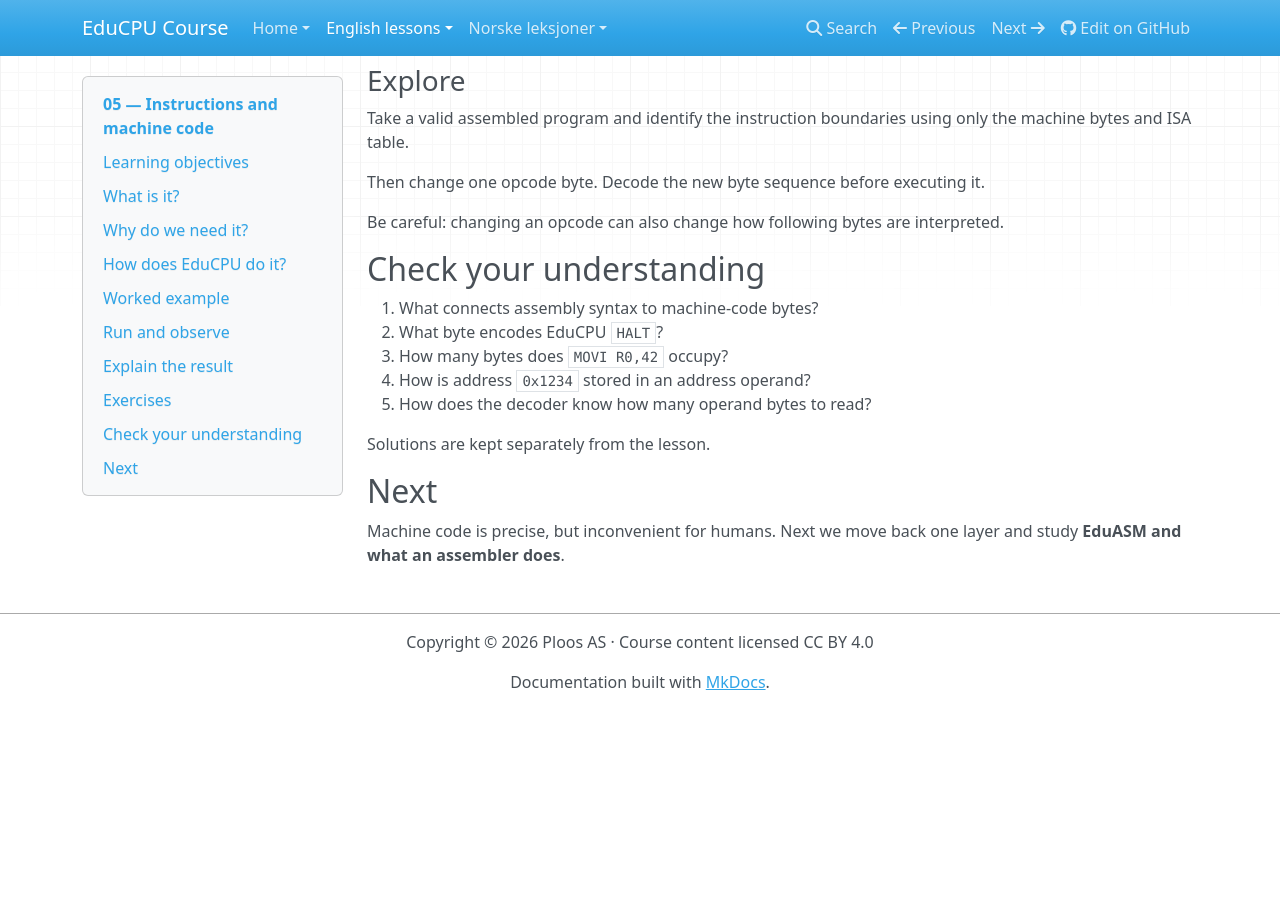
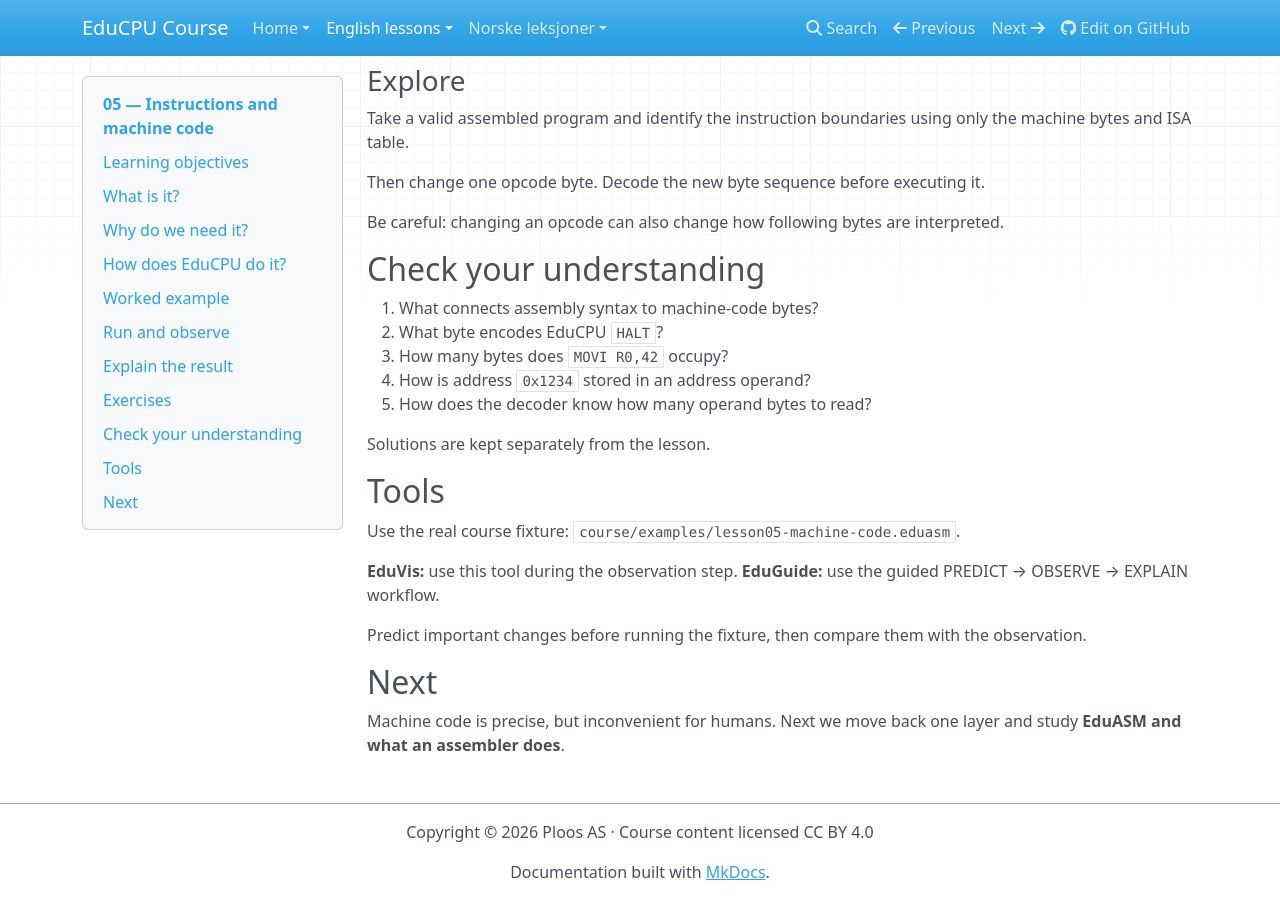
Before and after one commit to Ploos-AS/EduCPU, an MkDocs documentation site: the page built from course/en/lessons/05-instructions-machine-code.md, in a window 1280 px wide and 900 px high, scrolled down 3362 px. Built offline with MkDocs 1.6.1, drawn with Linux system fonts in a browser that asks for light colours; nearby versions of some CDN libraries; before the commit the page ends 4072 px from its top, so only the background shows below that.

Commit message:
Pedagogy: expose tools and fixture in 05-instructions-machine-code.md

```diff
--- a/course/en/lessons/05-instructions-machine-code.md
+++ b/course/en/lessons/05-instructions-machine-code.md
@@ -188,6 +188,14 @@
 
 Solutions are kept separately from the lesson.
 
+## Tools
+
+Use the real course fixture: `course/examples/lesson05-machine-code.eduasm`.
+
+**EduVis:** use this tool during the observation step. **EduGuide:** use the guided PREDICT → OBSERVE → EXPLAIN workflow.
+
+Predict important changes before running the fixture, then compare them with the observation.
+
 ## Next
 
 Machine code is precise, but inconvenient for humans. Next we move back one layer and study **EduASM and what an assembler does**.
```
